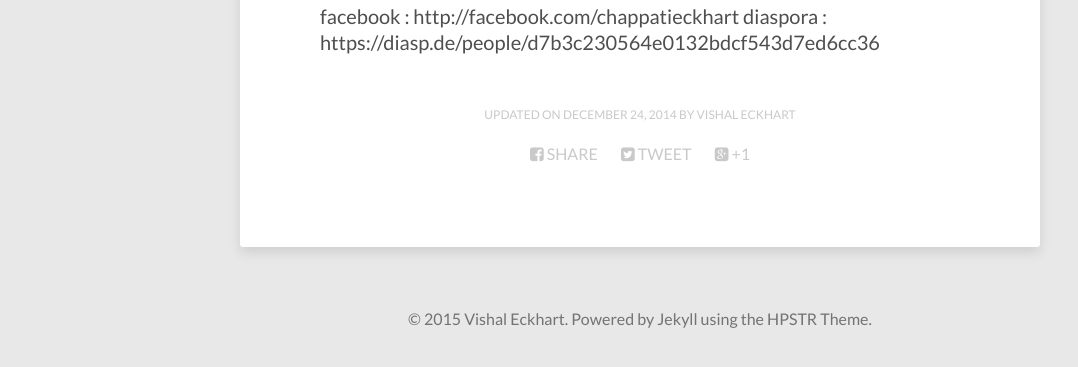
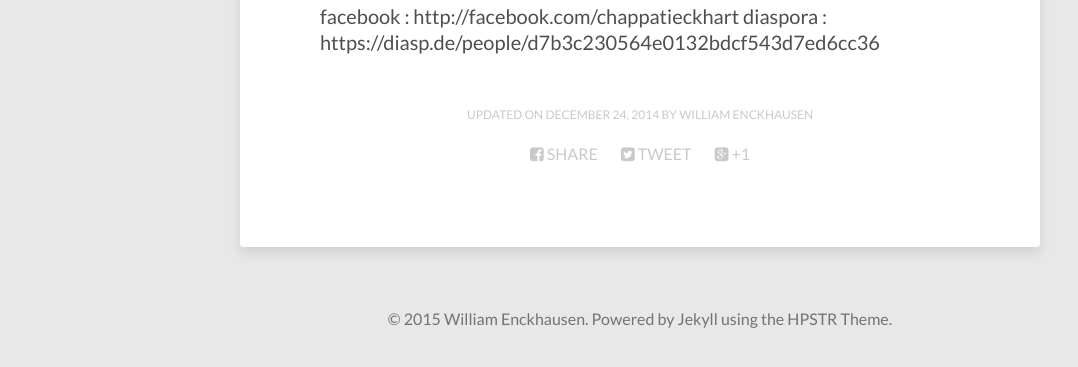
Before and after one commit to anandamurtiidiscursos/anandamurtiidiscursos.github.io, a Jekyll site: the page built from about/index.md, in a window 1280 px wide. Shown: the part 254-621 px from the top of the page, without its empty margins (0-1078 px from the left). Built offline with Jekyll 4.4.1, drawn with Linux system fonts in a browser that asks for light colours; nearby versions of some CDN libraries.

Commit message:
Updated _config.yml

```diff
--- a/_config.yml
+++ b/_config.yml
@@ -9,7 +9,7 @@ url: http://tantramaya.org
 
 # Owner/author information
 owner:
-  name:           Vishal Eckhart
+  name:           William Enckhausen
   avatar:         avatar.jpg
   bio:            "Meditator, Writer, Gardener"
 
```
